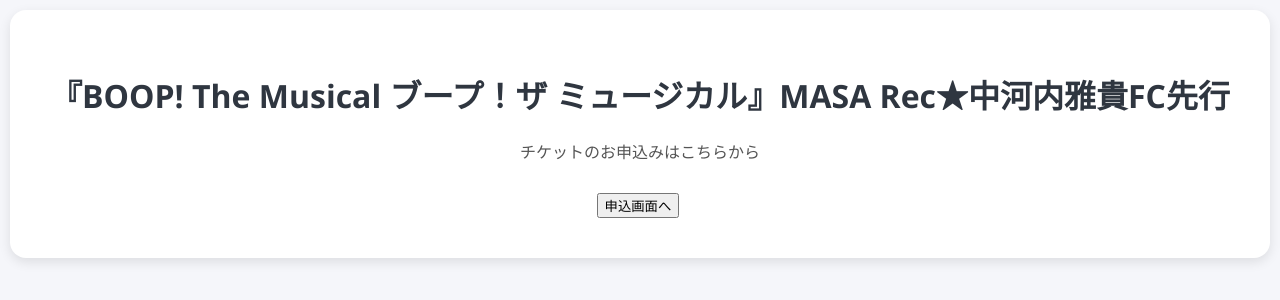
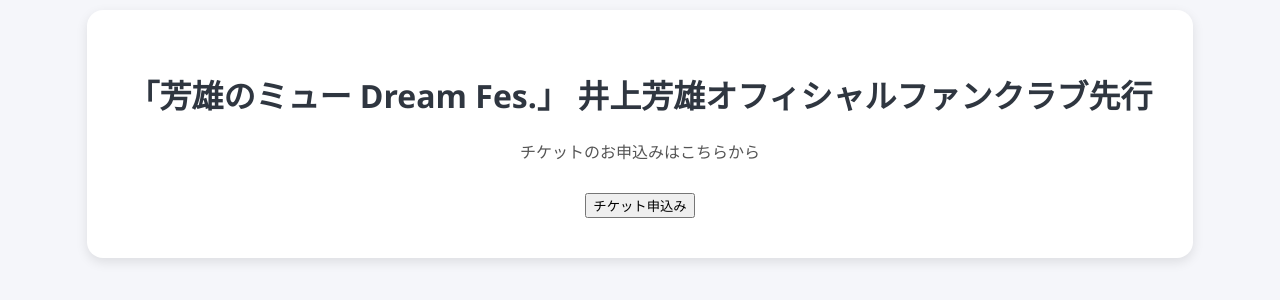
Before and after one commit to aiya32938/ticket-site, a plain HTML site: page index.html in a window 1280 px wide. Shown: the part 98-398 px from the top of the page. Drawn offline with Linux system fonts and the light colour scheme.

Commit message:
Update index.html

```diff
--- a/index.html
+++ b/index.html
@@ -42,13 +42,13 @@
 </head>
 <body>
   <div class="card">
-    <h1>『BOOP! The Musical ブープ！ザ ミュージカル』MASA Rec★中河内雅貴FC先行</h1>
+    <h1>「芳雄のミュー Dream Fes.」 井上芳雄オフィシャルファンクラブ先行</h1>
     <p>チケットのお申込みはこちらから</p>
 
-    <form action="https://ticket.pia.jp/piasp/rsv/boop/boop26nmfcs-ot.jsp" method="POST">
-      <input name="slcd" type="hidden" value="boop26nmfcs-ot">
-      <input name="acpt_no" type="hidden" value="duMClbjM27wkf6kE">
-      <input type="submit" value="申込画面へ">&nbsp;</form>
+    <form method="post" action="https://eplus.jp/sf/detail/0404410001?P6=772">
+    <input type="submit" value="チケット申込み" class="submit01">
+    <input type="hidden" name="keyword" value="21163">
+    </form>
   </div>
 </body>
 </html>
```
